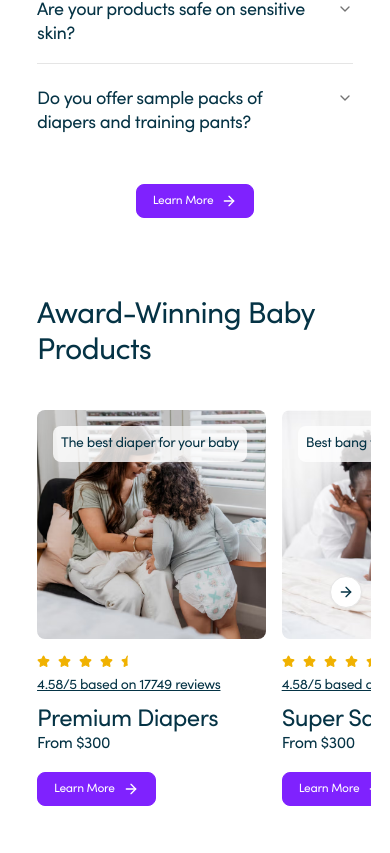
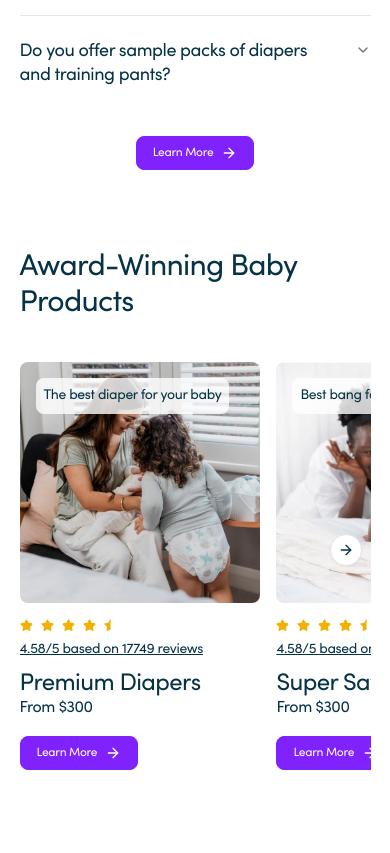
Before and after one commit to adiadishr/tender-touch, a Next.js app: page /products/premium-diapers in a window 390 px wide. Shown: the part 1871-2724 px from the top of the page. Built offline with nearby package versions, Linux system fonts and the light colour scheme.

Commit message:
fix: fixed subsections in product page on mobile

```diff
--- a/src/app/products/[id]/page.js
+++ b/src/app/products/[id]/page.js
@@ -57,8 +57,8 @@ export default async function Page({ params }) {
       <div className="col-span-1 p-[5%] md:p-[10%]"></div>
     </div> */}
     {/* FAQs */}
-    <FAQ className="pt-10 pb-0" />
+    <FAQ className="w-full pt-10 pb-0" />
     {/* Other Featured Products */}
-    <FeaturedProducts />
+    <FeaturedProducts inProductPage />
   </>)
 }
--- a/src/components/sections/faq/index.js
+++ b/src/components/sections/faq/index.js
@@ -7,7 +7,7 @@ import {
 import { cn } from "@/lib/utils"
 import { ArrowRight } from "lucide-react"
 import Link from "next/link"
-export default function FAQ({ className, page }) {
+export default function FAQ({ className, page, subsection }) {
   return (<>
     {/* FAQ */}
     <div className={cn("py-20 w-[90%] mx-auto text-cyan-950", className)}>
--- a/src/components/sections/featured-products/index.js
+++ b/src/components/sections/featured-products/index.js
@@ -10,14 +10,14 @@ import Image from "next/image";
 import { useProducts } from "@/hooks/use-products";
 import Link from "next/link";
 
-export default function FeaturedProducts() {
+export default function FeaturedProducts({ inProductPage }) {
   const products = useProducts();
   return (
     <div>
-      <div className="mx-auto w-[90%] pt-20">
+      <div className={cn("mx-auto w-[90%] pt-20", inProductPage && "w-full")}>
         <div className="text-3xl tracking-tight text-cyan-950">Award-Winning Baby Products</div>
       </div>
-      <div className="pl-[5%] pb-20 pt-10">
+      <div className={cn("pl-[5%] pb-20 pt-10", inProductPage && "pl-0")}>
         <Carousel className="w-full">
           <CarouselContent>
             {products.map((product, index) => (
```
